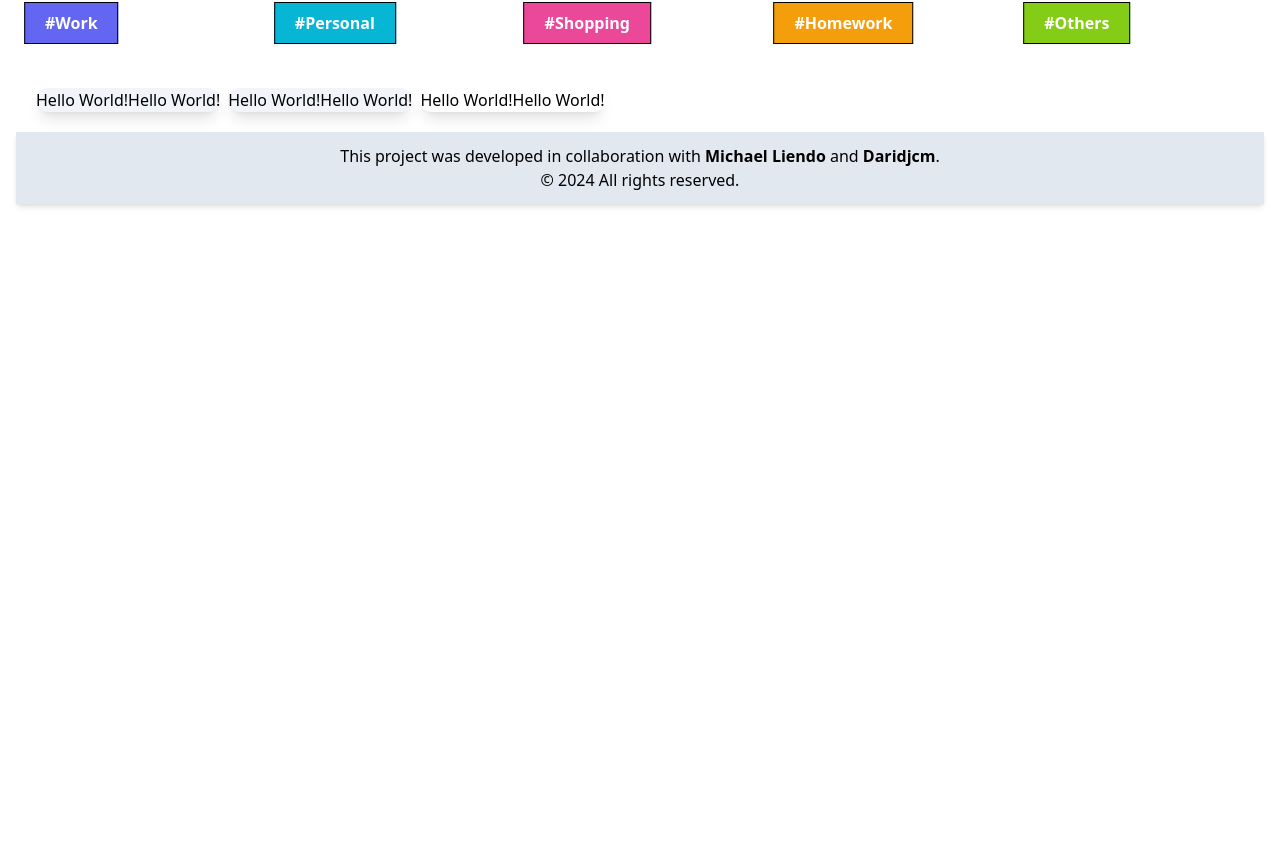
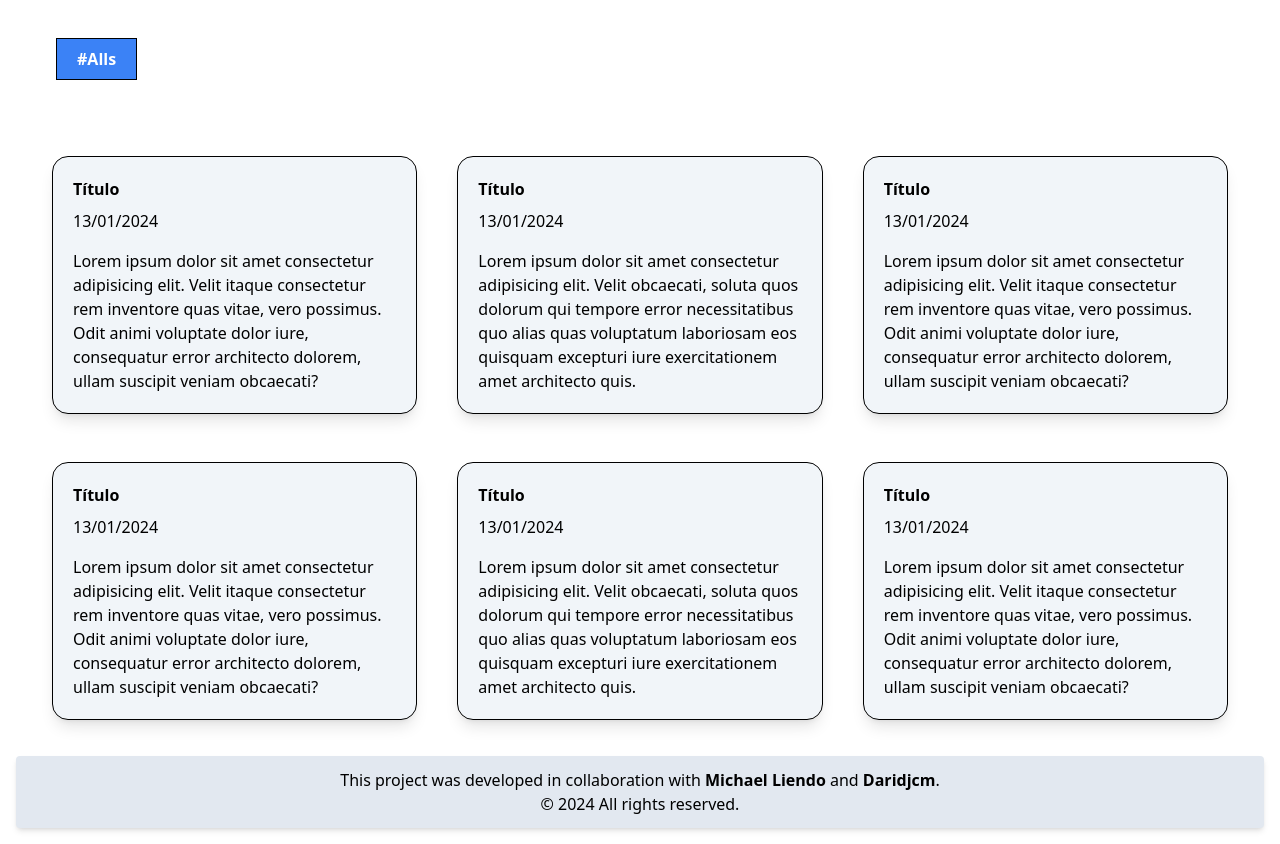
Before and after one commit to Daridjcm/todo-list-app, a website built with Vite: page index.html in a window 1280 px wide. Shown: the part 100-944 px from the top of the page. Before the commit the page ends 800 px from the top, so only its background shows below. Built offline with nearby package versions, Linux system fonts and the light colour scheme.

Commit message:
Fix conflicts of tags

```diff
--- a/index.html
+++ b/index.html
@@ -11,79 +11,112 @@
   </head>
 
   <body class="px-4">
-    <header class="flex justify-between items-end mt-10">
+    <header class="flex justify-between items-end m-4 p-5">
       <h1 class="text-4xl tracking-tighter">Your Notes</h1>
       <button class="px-3 py-1 border border-black text-2xl rounded">+</button>
     </header>
 
     <!-- Slider main container -->
-  <main>
-    <section id="tags">
-      <div class="swiper-container w-full h-auto pt-3">
-        <div class="swiper-wrapper">
-          <!-- Slides -->
+    <main class="min-h-svh">
+      <section class="m-4" id="tags">
+        <div class="swiper mySwiper">
+          <div class="swiper-wrapper m-4 p-2">
             <div class="swiper-slide">
-            <button class="bg-blue-500 text-white font-bold p-2 px-5 m-2 cursor-pointer border border-black hover:bg-blue-600
-            focus:outline-dashed focus:border-black focus:shadow-outline-blue active:bg-blue-900 transition duration-300 ease-in-out">
+              <button
+                class="bg-blue-500 text-white font-bold p-2 px-5 cursor-pointer border border-black hover:bg-blue-600 focus:outline-dashed
+                 focus:border-black focus:shadow-outline-blue active:bg-blue-900 transition duration-300 ease-in-out">
                 #Alls
               </button>
             </div>
+
             <div class="swiper-slide">
-            <button class="bg-indigo-500 text-white font-bold p-2 px-5 m-2 cursor-pointer border border-black hover:bg-indigo-600
-            focus:outline-dashed focus:border-black focus:shadow-outline-blue active:bg-indigo-900 transition duration-300 ease-in-out">
+              <button
+                class="bg-indigo-500 text-white font-bold p-2 px-5 cursor-pointer border border-black hover:bg-indigo-600 focus:outline-dashed
+                 focus:border-black focus:shadow-outline-blue active:bg-indigo-900 transition duration-300 ease-in-out">
                 #Work
               </button>
             </div>
+
             <div class="swiper-slide">
-            <button class="bg-cyan-500 text-white font-bold p-2 px-5 m-2 cursor-pointer border border-black hover:bg-cyan-600
-            focus:outline-dashed focus:border-black focus:shadow-outline-cyan active:bg-cyan-900 transition duration-300 ease-in-out">
+              <button class="bg-cyan-500 text-white font-bold p-2 px-5 cursor-pointer border border-black hover:bg-cyan-600 focus:outline-dashed
+              focus:border-black focus:shadow-outline-cyan active:bg-cyan-900 transition duration-300 ease-in-out">
                 #Personal
               </button>
             </div>
+
             <div class="swiper-slide">
-            <button class="bg-pink-500 text-white font-bold p-2 px-5 m-2 cursor-pointer border border-black hover:bg-pink-600
-            focus:outline-dashed focus:border-black focus:shadow-outline-pink active:bg-pink-900 transition duration-300 ease-in-out">
+              <button
+                class="bg-pink-500 text-white font-bold p-2 px-5 cursor-pointer border border-black hover:bg-pink-600 focus:outline-dashed
+                focus:border-black focus:shadow-outline-pink active:bg-pink-900 transition duration-300 ease-in-out">
                 #Shopping
               </button>
             </div>
+
             <div class="swiper-slide">
-            <button class="bg-amber-500 text-white font-bold p-2 px-5 m-2 cursor-pointer border border-black hover:bg-amber-600
-            focus:outline-dashed focus:border-black focus:shadow-outline-amber active:bg-amber-900 transition duration-300 ease-in-out">
+              <button
+                class="bg-amber-500 text-white font-bold p-2 px-5 cursor-pointer border border-black hover:bg-amber-600 focus:outline-dashed
+                focus:border-black focus:shadow-outline-amber active:bg-amber-900 transition duration-300 ease-in-out">
                 #Homework
               </button>
             </div>
+
             <div class="swiper-slide">
-            <button class="bg-lime-500 text-white font-bold p-2 px-5 m-2 cursor-pointer border border-black hover:bg-lime-600
-            focus:outline-dashed focus:border-black focus:shadow-outline-lime active:bg-lime-900 transition duration-300 ease-in-out">
+              <button
+                class="bg-lime-500 text-white font-bold p-2 px-5 cursor-pointer border border-black hover:bg-lime-600 focus:outline-dashed
+                focus:border-black focus:shadow-outline-lime active:bg-lime-900 transition duration-300 ease-in-out">
                 #Others
               </button>
             </div>
           </div>
-        <div class="swiper-pagination"></div>
         </div>
       </section>
 
       <section id="cards">
-      <div class="cards container flex flex-row m-2 p-3 gap-2">
-        <div class="card bg-slate-100 shadow-lg rounded-2xl mt-4 flex items-center justify-center">
-          <h3>Hello World!</h3>
-          <p>Hello World!</p>
+        <div class="container mx-auto p-3">
+          <div class="lg:grid grid-cols-3 grid-rows-1 min:grid-cols-1 gap-2 p-2">
+            <div class="card bg-slate-100 border border-black shadow-lg rounded-2xl m-4 p-5 gap-2 hover:shadow-xl transition-all">
+              <h3 class="font-bold mb-2">Título</h3>
+              <p class="font-light mb-4">13/01/2024</p>
+              <p class="font-light">Lorem ipsum dolor sit amet consectetur adipisicing elit. Velit itaque consectetur rem inventore quas vitae, vero possimus. Odit animi voluptate dolor iure, consequatur error architecto dolorem, ullam suscipit veniam obcaecati?</p>
             </div>
-        <div class="card bg-slate-100 shadow-lg rounded-2xl mt-4 flex items-center justify-center">
-          <h3>Hello World!</h3>
-          <p>Hello World!</p>
+            <div class="card bg-slate-100 border border-black shadow-lg rounded-2xl m-4 p-5 gap-2 hover:shadow-xl transition-all">
+              <h3 class="font-bold mb-2">Título</h3>
+              <p class="font-light mb-4">13/01/2024</p>
+              <p class="font-light">Lorem ipsum dolor sit amet consectetur adipisicing elit. Velit obcaecati, soluta quos dolorum qui tempore error necessitatibus quo alias quas voluptatum laboriosam eos quisquam excepturi iure exercitationem amet architecto quis.</p>
             </div>
-        <div class="card bg-slate shadow-lg rounded-2xl mt-4 flex items-center justify-center">
-          <h3>Hello World!</h3>
-          <p>Hello World!</p>
+            <div class="card bg-slate-100 border border-black shadow-lg rounded-2xl m-4 p-5 gap-2 hover:shadow-xl transition-all">
+              <h3 class="font-bold mb-2">Título</h3>
+              <p class="font-light mb-4">13/01/2024</p>
+              <p class="font-light">Lorem ipsum dolor sit amet consectetur adipisicing elit. Velit itaque consectetur rem inventore quas vitae, vero possimus. Odit animi voluptate dolor iure, consequatur error architecto dolorem, ullam suscipit veniam obcaecati?</p>
+            </div>
+          </div>
+          <div class="lg:grid grid-cols-3 grid-rows-1 min:grid-cols-1 gap-2 p-2">
+            <div class="card bg-slate-100 border border-black shadow-lg rounded-2xl m-4 p-5 gap-2 hover:shadow-xl transition-all">
+              <h3 class="font-bold mb-2">Título</h3>
+              <p class="font-light mb-4">13/01/2024</p>
+              <p class="font-light">Lorem ipsum dolor sit amet consectetur adipisicing elit. Velit itaque consectetur rem inventore quas vitae, vero possimus. Odit animi voluptate dolor iure, consequatur error architecto dolorem, ullam suscipit veniam obcaecati?</p>
+            </div>
+            <div class="card bg-slate-100 border border-black shadow-lg rounded-2xl m-4 p-5 gap-2 hover:shadow-xl transition-all">
+              <h3 class="font-bold mb-2">Título</h3>
+              <p class="font-light mb-4">13/01/2024</p>
+              <p class="font-light">Lorem ipsum dolor sit amet consectetur adipisicing elit. Velit obcaecati, soluta quos dolorum qui tempore error necessitatibus quo alias quas voluptatum laboriosam eos quisquam excepturi iure exercitationem amet architecto quis.</p>
+            </div>
+            <div class="card bg-slate-100 border border-black shadow-lg rounded-2xl m-4 p-5 gap-2 hover:shadow-xl transition-all">
+              <h3 class="font-bold mb-2">Título</h3>
+              <p class="font-light mb-4">13/01/2024</p>
+              <p class="font-light">Lorem ipsum dolor sit amet consectetur adipisicing elit. Velit itaque consectetur rem inventore quas vitae, vero possimus. Odit animi voluptate dolor iure, consequatur error architecto dolorem, ullam suscipit veniam obcaecati?</p>
+            </div>
           </div>
         </div>
       </section>
-  </main>
 
-  <footer>
-    <div class="bg-slate-200 p-3 shadow-md hover:shadow-xl transition-all">
-      <p class="text-center">This project was developed in collaboration with <span class="font-semibold hover:font-bold transition-all"><a href="https://GitHub.com/Michael-Liendo" target="_blank" rel="noreferrer noopener">Michael Liendo</a></span> and <span class="font-semibold hover:font-bold transition-all"><a href="https://GitHub.com/Daridjcm" target="_blank" rel="noreferrer noopener">Daridjcm</a></span>.</p>
+      <footer class="mb-4">
+        <div class="bg-slate-200 p-3 shadow-md hover:shadow-xl rounded">
+          <p class="text-center">This project was developed in collaboration with
+            <span class="font-semibold hover:font-bold transition-all">
+              <a href="https://GitHub.com/Michael-Liendo" target="_blank" rel="noreferrer noopener">Michael Liendo</a></span> and
+            <span class="font-semibold hover:font-bold transition-all">
+              <a href="https://GitHub.com/Daridjcm" target="_blank" rel="noreferrer noopener">Daridjcm</a></span>.</p>
           <p class="text-center">&copy; 2024 All rights reserved.</p>
           </div>
       </footer>
```
Lines whose indentation alone changed are shown as unchanged.
